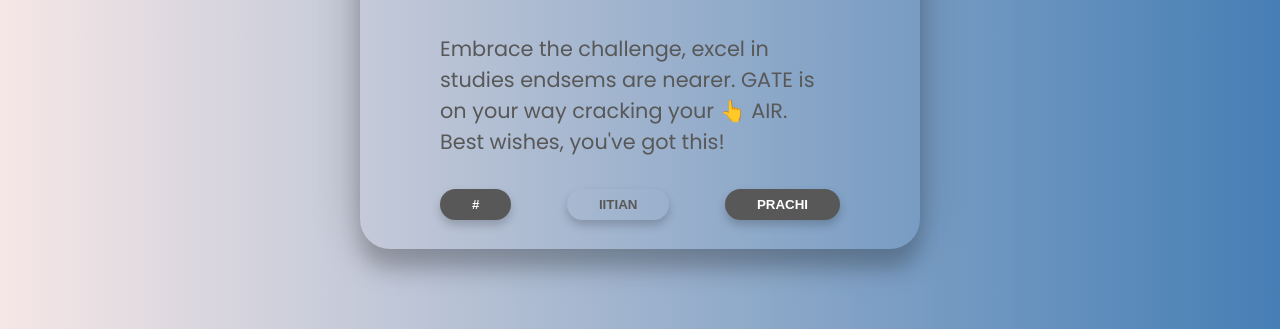
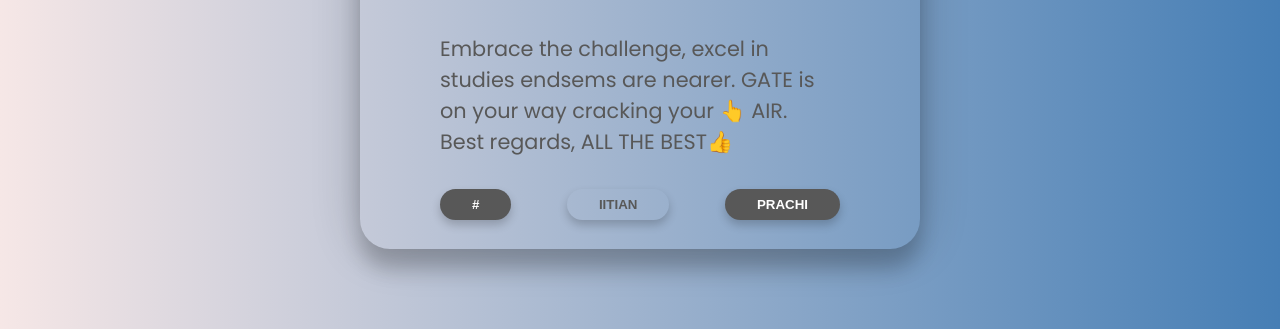
Before and after one commit to JyotirmayMal/jyotirmaymal.github.io, a plain HTML site: page index.html in a window 1280 px wide. Shown: the part 471-800 px from the top of the page. Drawn offline with Linux system fonts and the light colour scheme.

Commit message:
update message

```diff
--- a/index.html
+++ b/index.html
@@ -17,7 +17,7 @@
             </div>
             <div class="info">
                 <h1 class="title">STUDY HARD 👧</h1>
-                <h3>Embrace the challenge, excel in studies endsems are nearer. GATE is on your way cracking your 👆 AIR. &nbsp; Best wishes, you've got this!</h3>
+                <h3>Embrace the challenge, excel in studies endsems are nearer. GATE is on your way cracking your 👆 AIR. &nbsp; Best regards, ALL THE BEST👍</h3>
                 <div class="sizes">
                     <button class="active">#</button>
                     <button>IITIAN</button>
```
